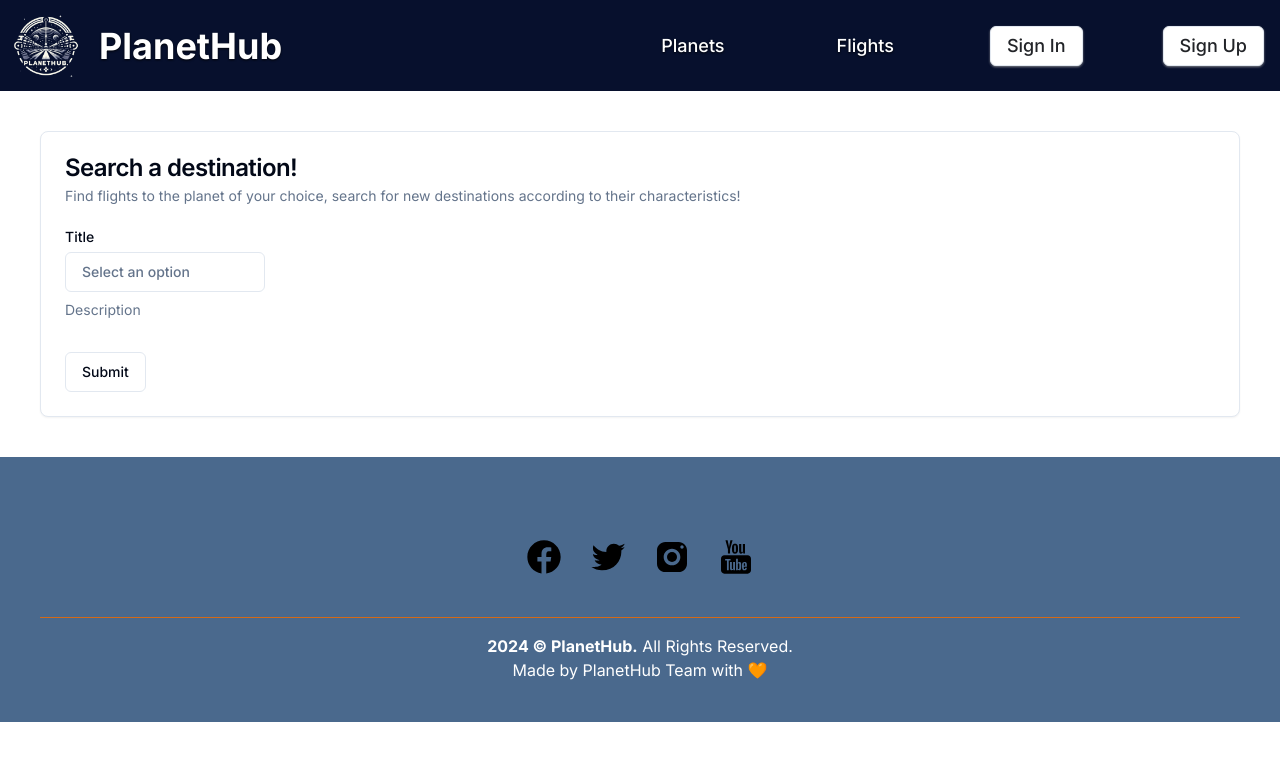
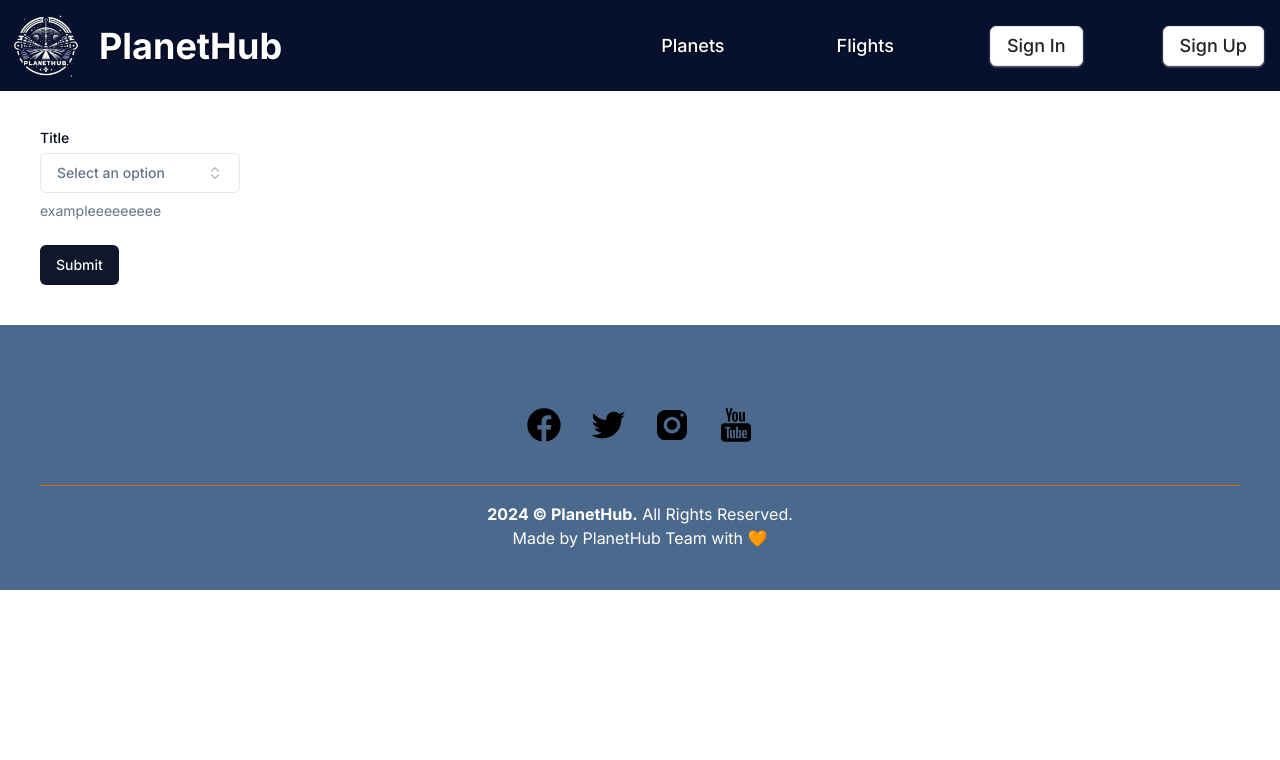
Before and after one commit to jcamilomolinar/planet-hub, a Next.js app in the folder planet-hub/: page /flights in a window 1280 px wide. Shown: the top 760 px of the page. Built offline with nearby package versions, Linux system fonts and the light colour scheme.

Commit message:
feat(flight form): fix field standarization

```diff
--- a/planet-hub/components/FlightSearchForm.tsx
+++ b/planet-hub/components/FlightSearchForm.tsx
@@ -1,28 +1,19 @@
 "use client"
 
-import * as React from "react"
-import Link from 'next/link'
+import { zodResolver } from "@hookform/resolvers/zod"
+import { Check, ChevronsUpDown } from "lucide-react"
+import { useForm } from "react-hook-form"
+import { z } from "zod"
+import { cn } from "@/lib/utils"
+import { Button } from "@/components/ui/button"
 import {
-  Card,
-  CardContent,
-  CardDescription,
-  CardFooter,
-  CardHeader,
-  CardTitle,
-} from "@/components/ui/card"
-import { Label } from "@/components/ui/label"
-import {
-  Select,
-  SelectContent,
-  SelectItem,
-  SelectTrigger,
-  SelectValue,
-} from "@/components/ui/select"
-import { DatePickerWithRange } from "@/components/DatePickerWithRange";
-import { z } from "zod";
-import { zodResolver } from "@hookform/resolvers/zod";
-import { useForm } from "react-hook-form";
-import { Button } from "@/components/ui/button"
+  Command,
+  CommandEmpty,
+  CommandGroup,
+  CommandInput,
+  CommandItem,
+  CommandList,
+} from "@/components/ui/command"
 import {
   Form,
   FormControl,
@@ -32,8 +23,81 @@ import {
   FormLabel,
   FormMessage,
 } from "@/components/ui/form"
-import { Input } from "@/components/ui/input";
-import { FlightSearchFormField } from "@/components/FlightSearchFormField";
+import {
+  Popover,
+  PopoverContent,
+  PopoverTrigger,
+} from "@/components/ui/popover"
+
+function FlightSearchFormField({ elements, form, title, name, description }:
+    { elements: any, form: any, name: string, title: string, description: string }) {
+
+    return (
+        <FormField
+        control={form.control}
+        name={name}
+        render={({ field }:{field: any}) => (
+          <FormItem className="flex flex-col">
+            <FormLabel>{title}</FormLabel>
+            <Popover>
+              <PopoverTrigger asChild>
+                <FormControl>
+                  <Button
+                    variant="outline"
+                    role="combobox"
+                    className={cn(
+                      "w-[200px] justify-between",
+                      !field.value && "text-muted-foreground"
+                    )}
+                  >
+                    {field.value
+                      ? elements.find(
+                          (element: any) => element.value === field.value
+                        )?.label
+                      : "Select an option"}
+                    <ChevronsUpDown className="ml-2 h-4 w-4 shrink-0 opacity-50" />
+                  </Button>
+                </FormControl>
+              </PopoverTrigger>
+              <PopoverContent className="w-[200px] p-0">
+                <Command>
+                  <CommandInput placeholder="Search option..." />
+                  <CommandList>
+                    <CommandEmpty>Not found</CommandEmpty>
+                    <CommandGroup>
+                      {elements.map((element: any) => (
+                        <CommandItem
+                          value={element.label}
+                          key={element.value}
+                          onSelect={() => {
+                            form.setValue(name, element.value)
+                          }}
+                        >
+                          <Check
+                            className={cn(
+                              "mr-2 h-4 w-4",
+                              element.value === field.value
+                                ? "opacity-100"
+                                : "opacity-0"
+                            )}
+                          />
+                          {element.label}
+                        </CommandItem>
+                      ))}
+                    </CommandGroup>
+                  </CommandList>
+                </Command>
+              </PopoverContent>
+            </Popover>
+            <FormDescription>
+              {description}
+            </FormDescription>
+            <FormMessage />
+          </FormItem>
+        )}
+      />
+    );
+}
 
 const languages = [
     { label: "English", value: "en" },
@@ -45,49 +109,29 @@ const languages = [
     { label: "Japanese", value: "ja" },
     { label: "Korean", value: "ko" },
     { label: "Chinese", value: "zh" },
-  ]
+  ] as const
 
-const formSchema = z.object({
+  const FormSchema = z.object({
     language: z.string({
-        required_error: "Please select an option.",
-    })
+      required_error: "Please select a language.",
+    }),
   })
 
-function ProfileForm() {
-    const form = useForm<z.infer<typeof formSchema>>({
-      resolver: zodResolver(formSchema),
+export function FlightSearchForm() {
+  const form = useForm<z.infer<typeof FormSchema>>({
+    resolver: zodResolver(FormSchema),
   })
 
-    function onSubmit(values: z.infer<typeof formSchema>) {
-        console.log(values)
+  function onSubmit(data: z.infer<typeof FormSchema>) {
+    console.log(data);
   }
 
   return (
     <Form {...form}>
-          <form onSubmit={form.handleSubmit(onSubmit)} className="space-y-8">
-            <FlightSearchFormField
-                    elements={languages}
-                    form={form}
-                    title="Title"
-                    name="planet"
-                    description="Description"
-            />
-            <Button type="submit" variant="outline">Submit</Button>
+      <form onSubmit={form.handleSubmit(onSubmit)} className="space-y-6">
+        <FlightSearchFormField elements={languages} form={form} title="Title" name="language" description="exampleeeeeeeee"/>
+        <Button type="submit">Submit</Button>
       </form>
     </Form>
   )
 }
-
-export function FlightSearchForm() {
-  return (
-    <Card className="w-auto">
-      <CardHeader>
-        <CardTitle>Search a destination!</CardTitle>
-        <CardDescription>Find flights to the planet of your choice, search for new destinations according to their characteristics!</CardDescription>
-      </CardHeader>
-      <CardContent>
-        <ProfileForm />
-      </CardContent>
-    </Card>
-  )
-}
--- a/planet-hub/components/FlightSearchFormField.tsx
+++ /dev/null
@@ -1,95 +0,0 @@
-import { CaretSortIcon, CheckIcon } from "@radix-ui/react-icons"
-import { Button } from "@/components/ui/button"
-import { cn } from "@/lib/utils"
-import {
-  FormControl,
-  FormDescription,
-  FormField,
-  FormItem,
-  FormLabel,
-  FormMessage,
-} from "@/components/ui/form"
-import { Check, ChevronsUpDown } from "lucide-react"
-import {
-  Popover,
-  PopoverContent,
-  PopoverTrigger,
-} from "@/components/ui/popover"
-import {
-  Command,
-  CommandEmpty,
-  CommandGroup,
-  CommandInput,
-  CommandItem,
-  CommandList
-} from "@/components/ui/command"
-
-
-export function FlightSearchFormField({ elements, form, title, name, description }:
-  { elements: { label: string, value: string }[], form: any, name: string, title: string, description: string }) {
-
-  return (
-    <FormField
-    control={form.control}
-    name={name}
-    render={({ field }:{ field: any }) => (
-      <FormItem className="flex flex-col">
-        <FormLabel>{title}</FormLabel>
-        <Popover>
-          <PopoverTrigger asChild>
-            <FormControl>
-              <Button
-                variant="outline"
-                role="combobox"
-                className={cn(
-                  "w-[200px] justify-between",
-                  !field.value && "text-muted-foreground"
-                )}
-              >
-                {field.value
-                  ? elements.find(
-                      (element) => element.value === field.value
-                    )?.label
-                  : "Select an option"}
-              </Button>
-            </FormControl>
-          </PopoverTrigger>
-          <PopoverContent className="w-[200px] p-0">
-            <Command>
-              <CommandInput placeholder="Search option..." />
-              <CommandList>
-                <CommandEmpty>Not found</CommandEmpty>
-                <CommandGroup>
-                  {elements.map((element) => (
-                    <CommandItem
-                      value={element.label}
-                      key={element.value}
-                      onSelect={() => {
-                        form.setValue(name, element.value)
-                      }}
-                    >
-                      <Check
-                        className={cn(
-                          "mr-2 h-4 w-4",
-                          element.value === field.value
-                            ? "opacity-100"
-                            : "opacity-0"
-                        )}
-                      />
-                      {element.label}
-                    </CommandItem>
-                  ))}
-                </CommandGroup>
-              </CommandList>
-            </Command>
-          </PopoverContent>
-        </Popover>
-        <FormDescription>
-          {description}
-        </FormDescription>
-        <FormMessage />
-      </FormItem>
-    )}
-  />
-  );
-}
```
Lines whose indentation alone changed are shown as unchanged.
